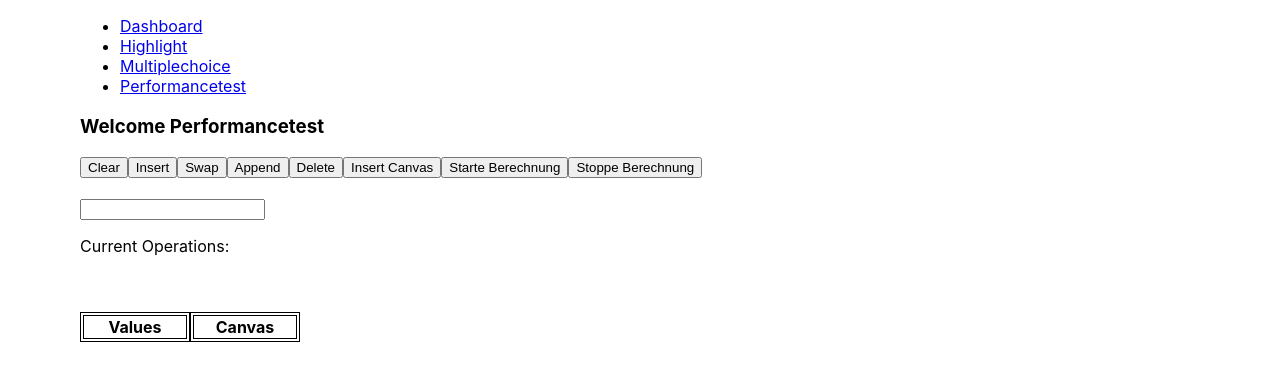
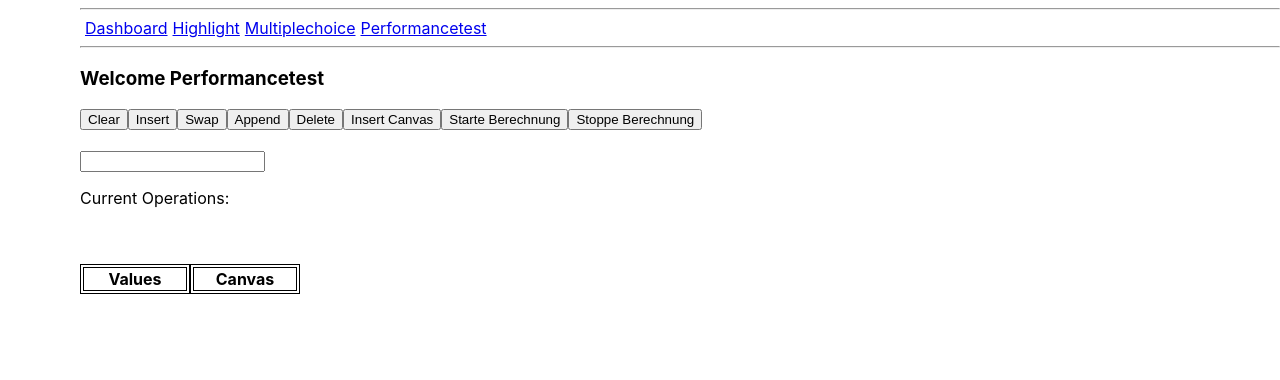
Before and after one commit to matthiasfetzer/Masterarbeit, a React (Create React App) app in the folder react-example/: page /performancetest in a window 1280 px wide. Shown: the top 380 px of the page. Built offline with nearby package versions, Linux system fonts and the light colour scheme.

Commit message:
background calc for performance tests

```diff
--- a/react-example/src/App.css
+++ b/react-example/src/App.css
@@ -18,6 +18,10 @@
   color: white;
 }
 
+a {
+  padding-left: 5px;
+}
+
 .App-link {
   color: #61dafb;
 }
--- a/react-example/src/App.js
+++ b/react-example/src/App.js
@@ -1,5 +1,5 @@
 import React, { Component } from 'react';
-import logo from './logo.svg';
+
 import './App.css';
 import Highlight from './components/Highlight'
 import Multiplechoice from './components/Multiplechoice'
@@ -9,9 +9,7 @@ import Performancetest from './components/Performancetest'
 import {
   BrowserRouter as Router,
   Route,
-  Link,
-  Switch,
-  Redirect
+  Link
 } from 'react-router-dom'
 
 class App extends Component {
@@ -22,20 +20,16 @@ class App extends Component {
 
       <Router>
          <div>
-            <ul>
-            <li><Link to="/">Dashboard</Link></li>
-              <li><Link to="/highlight">Highlight</Link></li>
-              <li><Link to="/multiplechoice">Multiplechoice</Link></li>
-              <li><Link to="/performancetest">Performancetest</Link></li>
-            </ul>
-
-
-
+           <hr />
+              <Link to="/">Dashboard</Link>
+              <Link to="/highlight">Highlight</Link>
+              <Link to="/multiplechoice">Multiplechoice</Link>
+              <Link to="/performancetest">Performancetest</Link>
+            <hr />
               <Route exact path="/" component={Dashboard} />
               <Route path="/highlight" component={Highlight} />
               <Route path="/multiplechoice" component={Multiplechoice} />
               <Route path="/performancetest" component={Performancetest} />
-
           </div>
       </Router>
 
--- a/react-example/src/components/Multiplechoice.js
+++ b/react-example/src/components/Multiplechoice.js
@@ -29,18 +29,17 @@ class Multiplechoice extends React.Component {
         console.log("eventtargetvalue: " + event.target.value)
         if(event.target.value.startsWith(this.state.korrekt)){
             console.log("Answer is korrect!!")
-            let id = window.document.getElementById(event.target.value).innerText="      ->YES"
+            window.document.getElementById(event.target.value).innerText="      ->YES"
 
         } else {
             console.log("Answer is false!!")
-            let id = window.document.getElementById(event.target.value).innerText="      ->NO"
+            window.document.getElementById(event.target.value).innerText="      ->NO"
         }
     }
 
     render() {
         const question = this.state.frage
         const antworten = this.state.antworten
-        const korrekt = this.state.korrekt
 
         return (
             <div id="container">
--- a/react-example/src/components/Performancetest.js
+++ b/react-example/src/components/Performancetest.js
@@ -1,26 +1,13 @@
 import React from 'react'
 import './Performancetest.css'
 import Canvas from './Canvas'
-import { reject } from 'q';
 
 class Performancetest extends React.Component {
 
     constructor(props) {
         super(props);
-        this.state = {operations: '', rows: [], canvas: '', worker: true };
+        this.state = {operations: '', rows: [], canvas: '', startCalc: null };
       }
-
-    componentDidUpdate  = () => {
-        if (this.state.worker === true) {
-            var counter = 10000
-            new Promise((resolve, reject) => {
-                while(counter >= 0){
-                    console.log("Promise is working !!!!" +counter)
-                    counter--
-                }
-            })
-        }
-    }
 
     insertCanvas = () => {
        var numberOfCanvas = this.state.operations
@@ -99,15 +86,23 @@ class Performancetest extends React.Component {
     this.setState({rows: tempRows});
     }
 
-
-    startCalculation = async () => {
-         this.setState({worker: true})
+    startCalculation =  () => {
+        var tempCals = setInterval(function(){
+            let num = 50
+            var a = 1, b = 0, temp;
+            while (num >= 0){
+              temp = a;
+              a = a + b;
+              b = temp;
+              console.log(b)
+              num--;
+            }
+        },1000)
+        this.setState({startCalc: tempCals})
     }
 
-   stopCalculation =()=> {
-        console.log("In stop calc")
-        this.setState({worker: false})
-        console.log("Promise Worker stopped !!")
+   stopCalculation = async ()=> {
+        clearInterval(this.state.startCalc);
    }
 
     render() {
@@ -137,12 +132,6 @@ class Performancetest extends React.Component {
 
                 <p id="ops">Current Operations: {this.state.operations}</p>
                 <br/> <br/>
-
-                <script type="text/babel">
-                    var worker = new Worker('Worker.js')
-                    worker.
-
-                </script>
 
                 <table>
                  <tbody>
```
